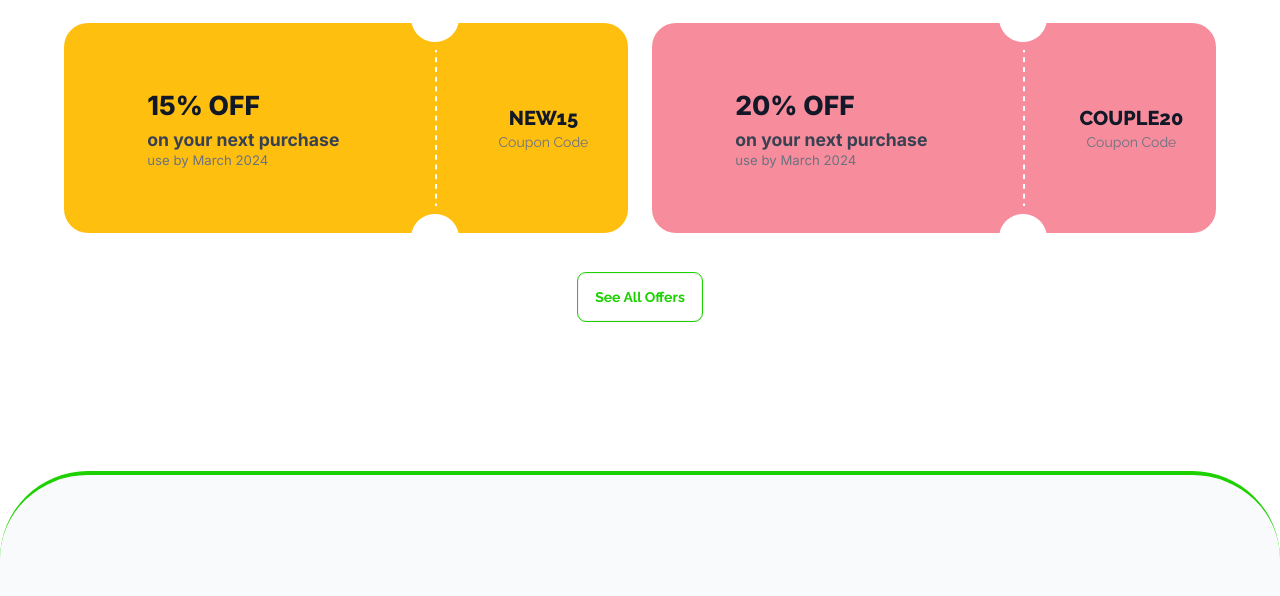
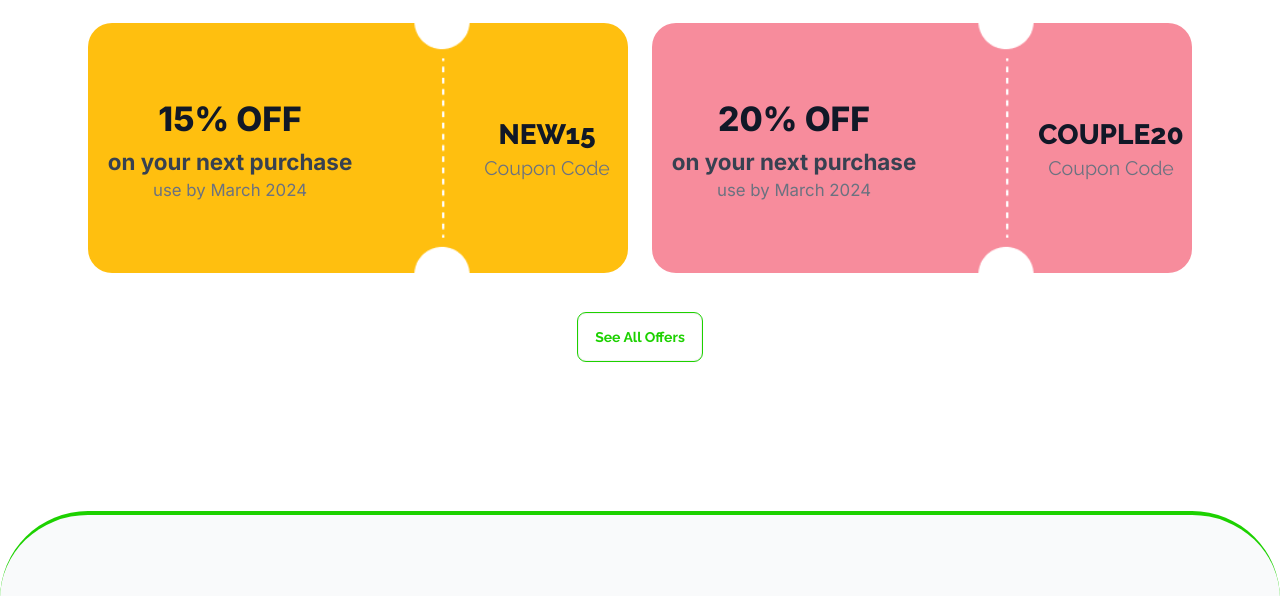
Before and after one commit to Dominic009/Ticket.com-assignment-5-PRACTICE-, a plain HTML site: page index.html in a window 1280 px wide. Shown: the part 853-1449 px from the top of the page. Drawn offline with nearby package versions, Linux system fonts and the light colour scheme.

Commit message:
almost complete

```diff
--- a/index.html
+++ b/index.html
@@ -49,6 +49,9 @@
             cursor: pointer;
             scale: 110%;
             box-shadow: 1px 2px 5px grey;
+        }
+        .border{
+            border: solid 2px red;
         }
     </style>
 
@@ -141,18 +144,18 @@
             <h1 class="heading text-center text-[30px]">Best offers for you!</h1>
 
             <!-- Discount coupons -->
-            <div class="grid grid-cols-2 gap-6 mt-[30px]">
+            <div class="grid grid-cols-2 gap-6 mt-[30px] px-6 h-[250px]">
 
             <!-- Coupon 1 -->
             <div>
-                <div class="bg-[#FFBF0F] h-[210px] flex items-center justify-end rounded-3xl">
-                    <div class="flex flex-col mr-[80px] scale-110">
+                <div class="bg-[#FFBF0F] h-[210px] flex items-center justify-end rounded-3xl h-full">
+                    <div class="flex flex-col mr-[80px] scale-[140%] w-[40%] items-center">
                         <h1 class="inter heading text-gray-900 font-extrabold">15% OFF</h1>
                         <p class="inter text-gray-700 font-bold">on your next purchase</p>
                         <p class="inter text-gray-500 text-xs">use by March 2024</p>
                     </div>
-                    <div><img src="./images/cupon-devider.png" alt=""></div>
-                    <div class=" w-[30%] flex flex-col items-center ">
+                    <div><img src="./images/cupon-devider.png" class="scale-[115%]"></div>
+                    <div class=" w-[30%] flex flex-col items-center scale-[140%]">
                         <h1 class="heading text-xl text-gray-900 font-extrabold">NEW15</h1>
                         <p class="text-gray-500 text-sm">Coupon Code</p>
                     </div>
@@ -161,14 +164,14 @@
 
             <!-- Coupon 2 -->
             <div>
-                <div class="bg-[#F78C9C] h-[210px] flex items-center justify-end rounded-3xl">
-                    <div class="flex flex-col mr-[80px] scale-110">
+                <div class="bg-[#F78C9C] h-[210px] flex items-center justify-end rounded-3xl h-full ">
+                    <div class="flex flex-col mr-[80px] scale-[140%] w-[40%] items-center">
                         <h1 class="inter heading text-gray-900 font-extrabold">20% OFF</h1>
                         <p class="inter text-gray-700 font-bold">on your next purchase</p>
                         <p class="inter text-gray-500 text-xs">use by March 2024</p>
                     </div>
-                    <div><img src="./images/cupon-devider.png" alt=""></div>
-                    <div class=" w-[30%] flex flex-col items-center ">
+                    <div><img src="./images/cupon-devider.png" class="scale-[115%]"></div>
+                    <div class=" w-[30%] flex flex-col items-center scale-[140%]">
                         <h1 class="heading text-xl text-gray-900 font-extrabold">COUPLE20</h1>
                         <p class="text-gray-500 text-sm">Coupon Code</p>
                     </div>
@@ -193,7 +196,7 @@
             </div>
 
             <!-- Ticket -->
-            <div class="bg-white px-5 flex items-center w-[90%] mx-auto rounded-3xl">
+            <div class="bg-white px-5 flex justify-evenly items-center w-[80%] mx-auto rounded-3xl">
 
                 <!-- Left side -->
                 <div>
@@ -242,7 +245,7 @@
                 </div>
 
                 <!-- Right side -->
-                <div class="text-center flex flex-col items-center justify-center scale-110 ml-[50px]">
+                <div class="text-center flex flex-col items-center justify-center scale-110">
                     <img src="./images/fare.png">
                     <h1 class="heading">550 taka</h1>
                     <p class="font-bold text-gray-600">Per seat</p>
--- a/practice.js
+++ b/practice.js
@@ -131,7 +131,7 @@ function isValidCoupon(userInput) {
     return coupons.includes(userInput);
 }
 
-document.getElementById('apply-btn').addEventListener('click', function() {
+document.getElementById('apply-btn').addEventListener('click', function(){
     const userInput = document.getElementById('input-coupon').value.toUpperCase();
     const messageElement = document.getElementById('message');
 
```
